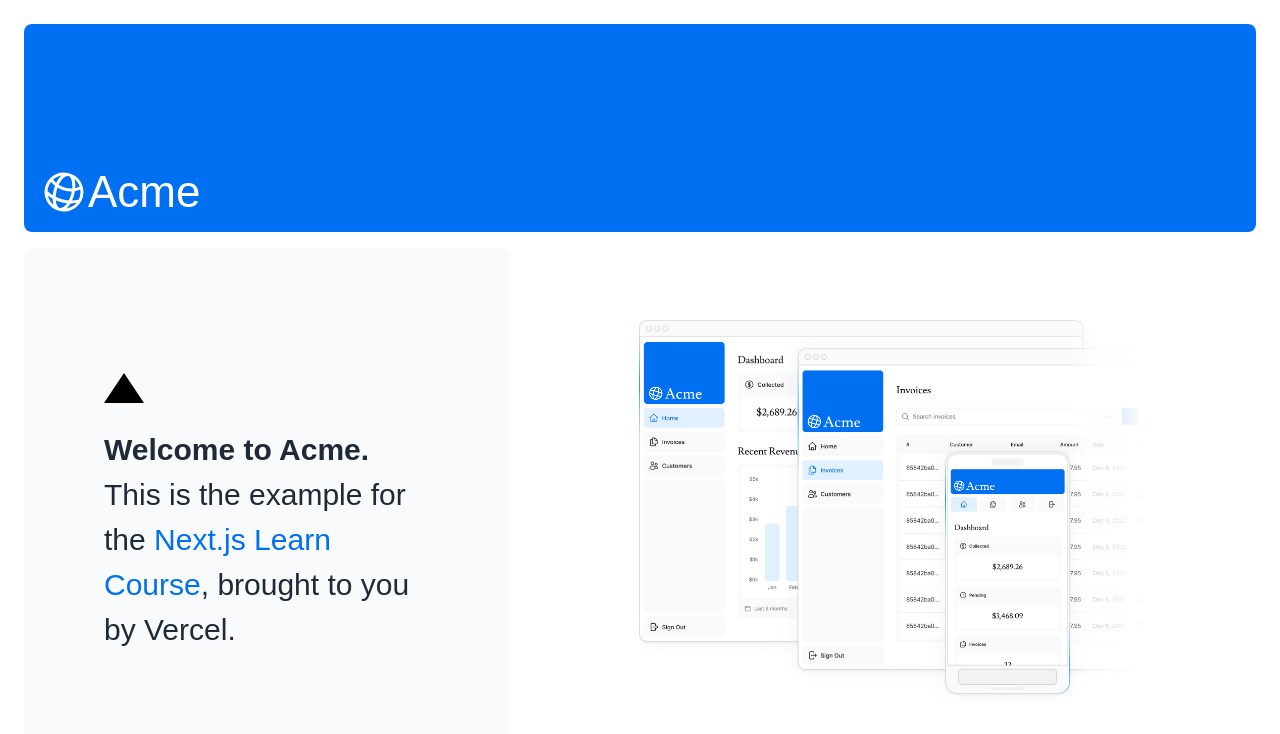
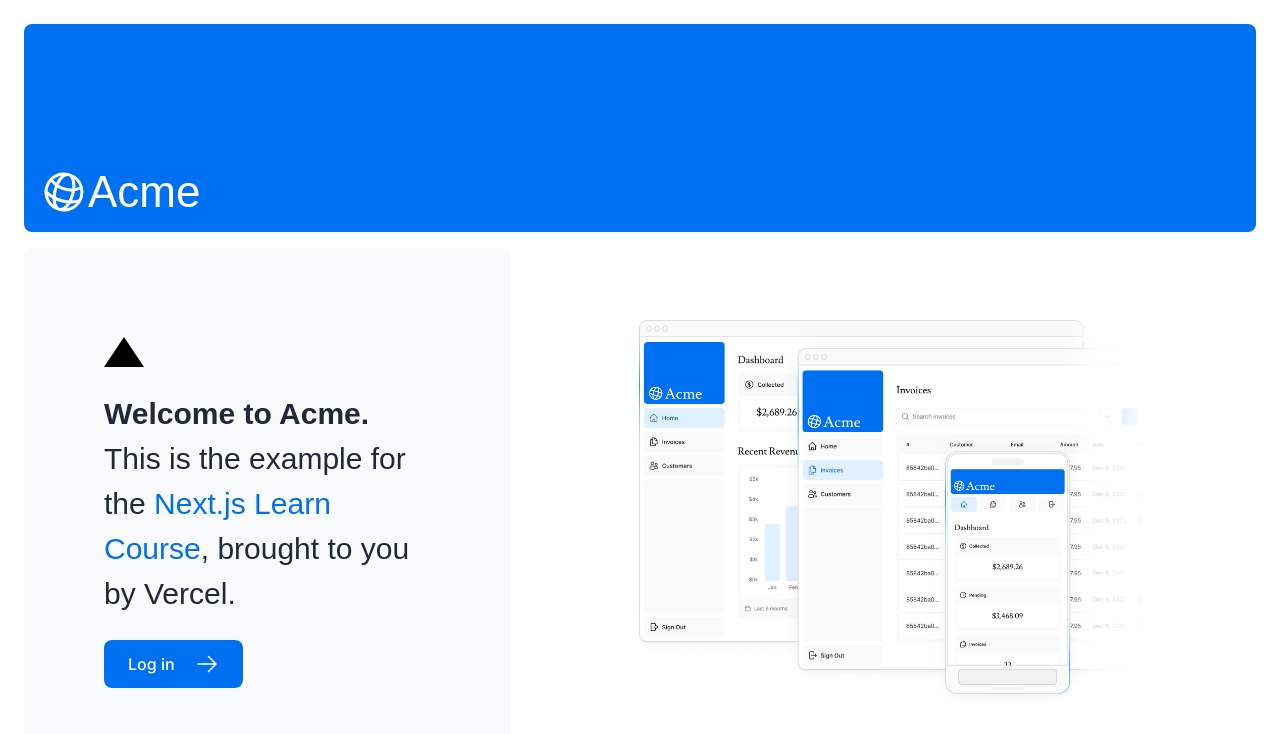
Before and after one commit to Realaiz/Nextjsprac, a Next.js app: page / in a window 1280 px wide. Shown: the top 734 px of the page. Built offline with nearby package versions, Linux system fonts and the light colour scheme; a web font is replaced by a local one.

Commit message:
even though vercel chucks errors it can still deploy

```diff
--- a/app/page.tsx
+++ b/app/page.tsx
@@ -26,12 +26,11 @@
             </a>
             , brought to you by Vercel.
           </p>
-{/*}       <Link
+          <Link
             href="/login"
-            className="flex items-center gap-5 self-start rounded-lg bg-blue-500 px-6 py-3 text-sm font-medium text-white transition-colors hover:bg-blue-400 md:text-base"
-
+            className="flex items-center gap-5 self-start rounded-lg bg-blue-500 px-6 py-3 text-sm font-medium text-white transition-colors hover:bg-blue-400 md:text-base">
             <span>Log in</span> <ArrowRightIcon className="w-5 md:w-6" />
-          </Link>  >*/}
+          </Link>
         </div>
         <div className="flex items-center justify-center p-6 md:w-3/5 md:px-28 md:py-12">
           <Image
--- a/app/ui/dashboard/nav-links.tsx
+++ b/app/ui/dashboard/nav-links.tsx
@@ -9,26 +9,19 @@
 import { usePathname } from 'next/navigation';
 import clsx from 'clsx';
 
-// Map of links to display in the side navigation.
-// Depending on the size of the application, this would be stored in a database.
-const links = [
+
+
+const links  {
   { name: 'Home', href: '/dashboard', icon: HomeIcon },
-  {
-    name: 'Invoices',
-    href: '/dashboard/invoices',
-    icon: DocumentDuplicateIcon,
-  },
+  { name: 'Invoices', href: '/dashboard/invoices', icon: DocumentDuplicateIcon},
   { name: 'Customers', href: '/dashboard/customers', icon: UserGroupIcon },
-];
-
+}
 export default function NavLinks() {
   const pathname = usePathname();
 
   return (
     <>
       {links.map((link) => {
-                    console.log(`Type of link.href: ${typeof link.href}`); // Log the type of href
-            console.log(`Value of link.href: ${link.href}`); // Log the value of href
         const LinkIcon = link.icon;
         return (
           <Link
```
